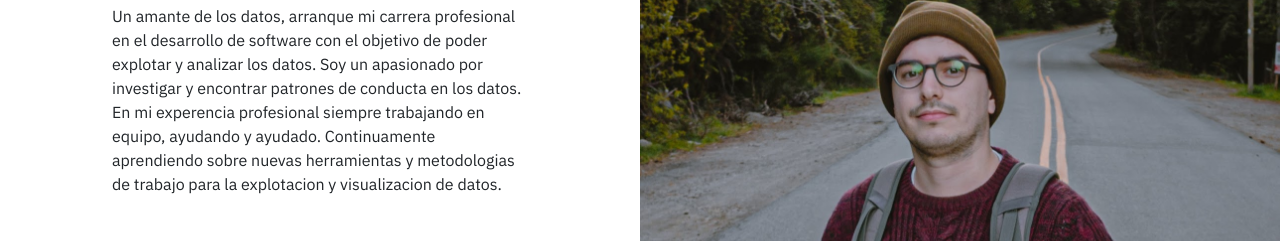
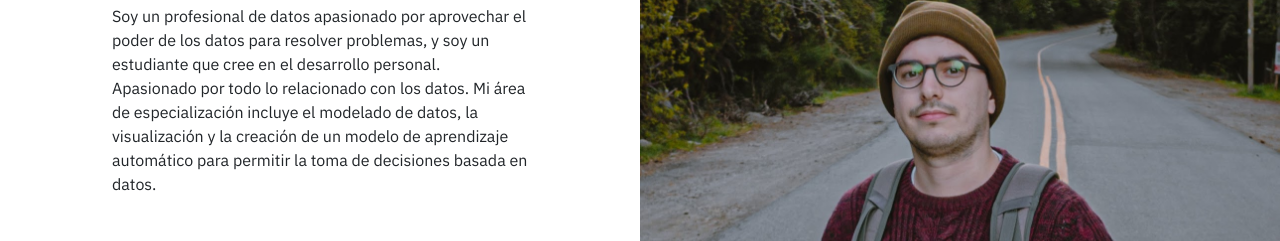
Before and after one commit to lautachamo/lautaro-chamorro, a plain HTML site: page index.html in a window 1280 px wide. Shown: the part 408-649 px from the top of the page. Drawn offline with nearby package versions, Linux system fonts and the light colour scheme.

Commit message:
Update index.html

```diff
--- a/index.html
+++ b/index.html
@@ -84,10 +84,9 @@
             ¿Quién Soy?
           </h2>
           <p>
-            Un amante de los datos, arranque mi carrera profesional en el desarrollo de software con el objetivo
-            de poder explotar y analizar los datos. Soy un apasionado por investigar y encontrar patrones de conducta en los datos.
-            En mi experencia profesional siempre trabajando en equipo, ayudando y ayudado. Continuamente aprendiendo sobre nuevas herramientas y
-            metodologias de trabajo para la explotacion y visualizacion de datos.
+            Soy un profesional de datos apasionado por aprovechar el poder de los datos para resolver problemas, y soy un estudiante que cree en el desarrollo personal.
+            Apasionado por todo lo relacionado con los datos.
+            Mi área de especialización incluye el modelado de datos, la visualización y la creación de un modelo de aprendizaje automático para permitir la toma de decisiones basada en datos.
           </p>
           <div id="logos-carousel" class="carousel slide mt-5 mb-5" data-bs-ride="carousel">
             <div class="carousel-inner">
```
